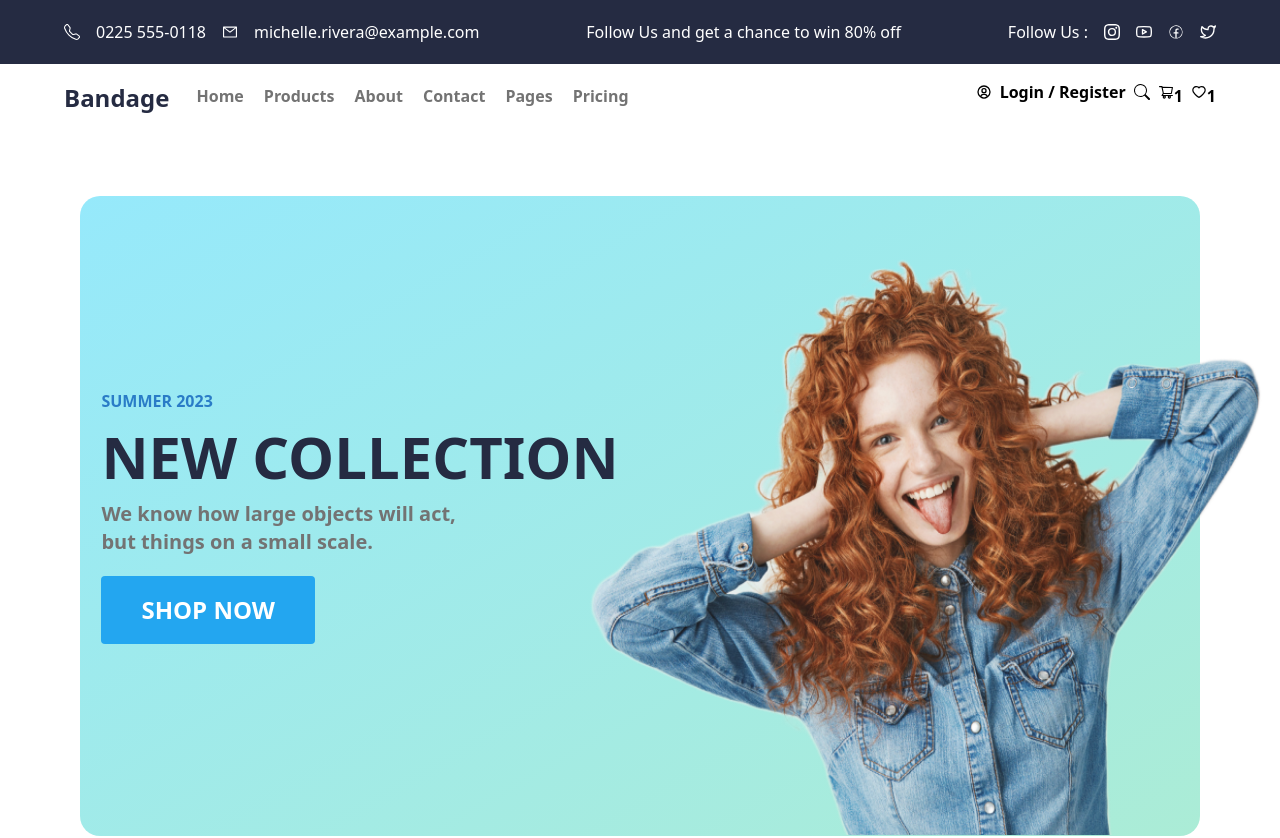
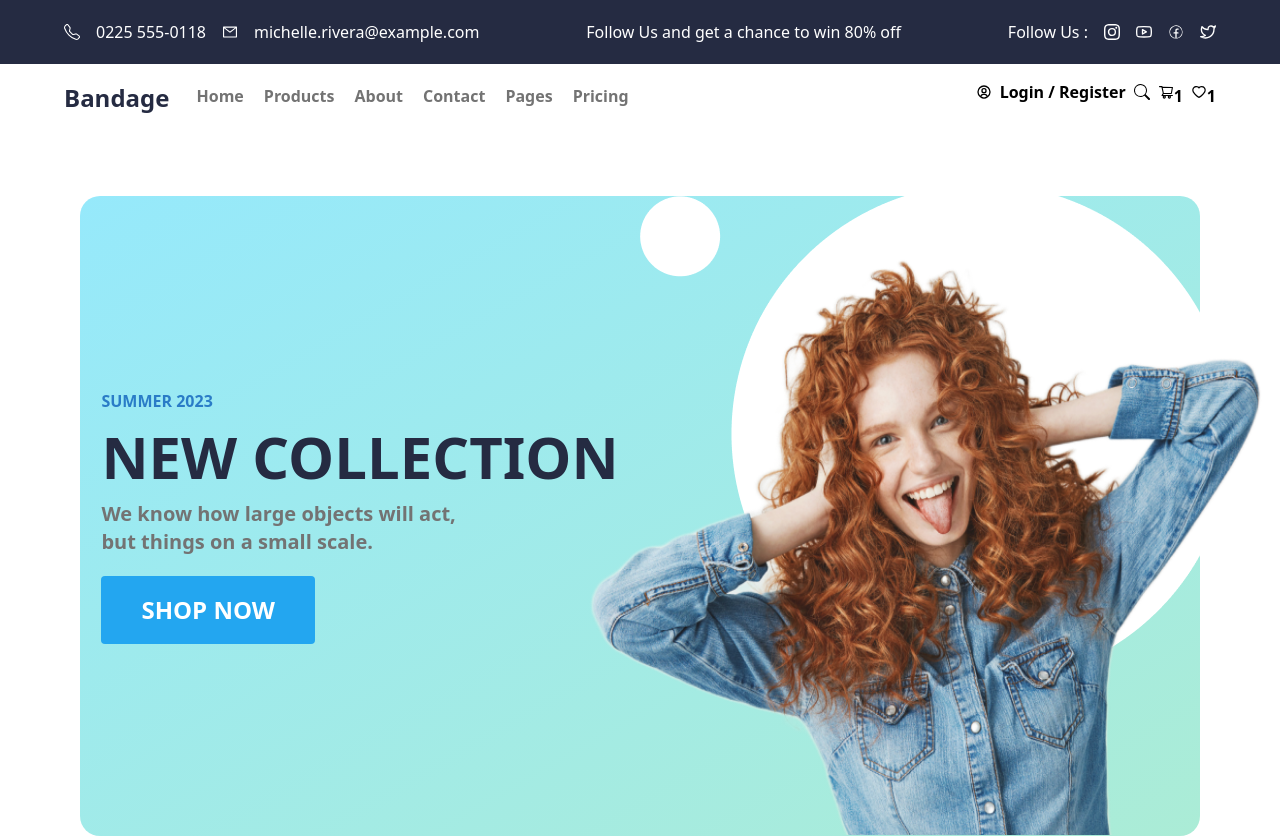
Before and after one commit to KrieqqeR/e-commercesite, a React (Create React App) app: page / in a window 1280 px wide. Shown: the top 838 px of the page. Built offline with nearby package versions, Linux system fonts and the light colour scheme.

Commit message:
Homework also updated.

```diff
--- a/src/components/ProductCard.js
+++ b/src/components/ProductCard.js
@@ -5,10 +5,10 @@ import buyukBeyaz from "../assets/buyukBeyaz.png"
 
 export default function ProductCard() {
     return (
-        <div className='flex md:h-[40rem] h-[50rem] bg-gradient-to-br from-[#96E9FB] to-[#ABECD6] rounded-[1.25rem] mt-20 mx-20'>
+        <div className='flex flex-wrap mobile:flex-col h-[40rem] bg-gradient-to-br from-[#96E9FB] to-[#ABECD6] rounded-[1.25rem] mt-20 mx-20 mobile:h-[40rem]'>
             {/* İç kısım 2 dive ayırdım... Sol ve Sağ Olarak */}
             <div className='flex w-1/2 h-full'>
-                <div className='m-auto'>
+                <div className='m-auto mobile:m-0 mobile:ml-5'>
                     <div className='w-full'>
                         <h1 className='text-base text-[#2A7CC7] font-bold'>SUMMER 2023</h1>
                         <h1 className='text-[3.625rem] font-bold text-[#252B42]'>NEW COLLECTION</h1>
@@ -24,9 +24,9 @@ export default function ProductCard() {
                 </div>
             </div>
             <div className='flex flex-wrap flex-col'>
-                <img src={kucukBeyaz} className='md:absolute md:pl-60 hidden'></img>
-                <img src={buyukBeyaz} className='md:absolute md:right-12 md:z-1 hidden'></img>
-                <img className='md:w-[42.2rem] md:h-[42.2rem] h:[10rem] md:absolute md:right-4 md:top-40 md:z-2  w-[20rem] ' src={kızResim} alt='Resim'></img>
+                <img src={kucukBeyaz} className='absolute mobile:pl-60 mobile:hidden'></img>
+                <img src={buyukBeyaz} className='absolute right-12 z-1 mobile:hidden'></img>
+                <img className='w-[42.2rem] h-[42.2rem] h:[10rem] absolute right-4 top-40 z-2  mobile:w-[20rem] mobile:h-[20rem] mobile:mt-[23rem] mobile:mr-[5rem]' src={kızResim} alt='Resim'></img>
             </div>
         </div>
     )
```
